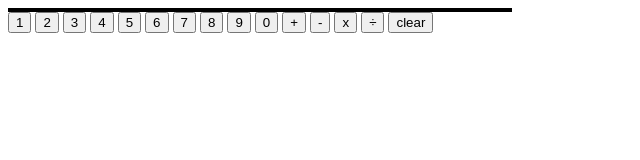
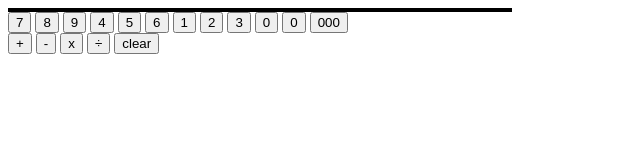
Before and after one commit to bzhang98/calculator, a plain HTML site: page index.html in a window 1280 px wide. Shown: the whole page, without its empty margins (0-640 px from the left). Drawn offline with Linux system fonts and the light colour scheme.

Commit message:
add buttons

```diff
--- a/index.html
+++ b/index.html
@@ -13,16 +13,20 @@
 <body>
     <div id="display"></div>
     <div id="button-container">
-        <button class="number" id="1">1</button>
-        <button class="number" id="2">2</button>
-        <button class="number" id="3">3</button>
-        <button class="number" id="4">4</button>
-        <button class="number" id="5">5</button>
-        <button class="number" id="6">6</button>
-        <button class="number" id="7">7</button>
-        <button class="number" id="8">8</button>
-        <button class="number" id="9">9</button>
-        <button class="number" id="0">0</button>
+        <div id="numbers">
+            <button class="number" id="7">7</button>
+            <button class="number" id="8">8</button>
+            <button class="number" id="9">9</button>
+            <button class="number" id="4">4</button>
+            <button class="number" id="5">5</button>
+            <button class="number" id="6">6</button>
+            <button class="number" id="1">1</button>
+            <button class="number" id="2">2</button>
+            <button class="number" id="3">3</button>
+            <button class="number" id="0">0</button>
+            <button class="number" id="00">0</button>
+            <button class="number" id="000">000</button>
+        </div>
         <button class="operator" id="add">+</button>
         <button class="operator" id="subtract">-</button>
         <button class="operator" id="multiply">x</button>
```
